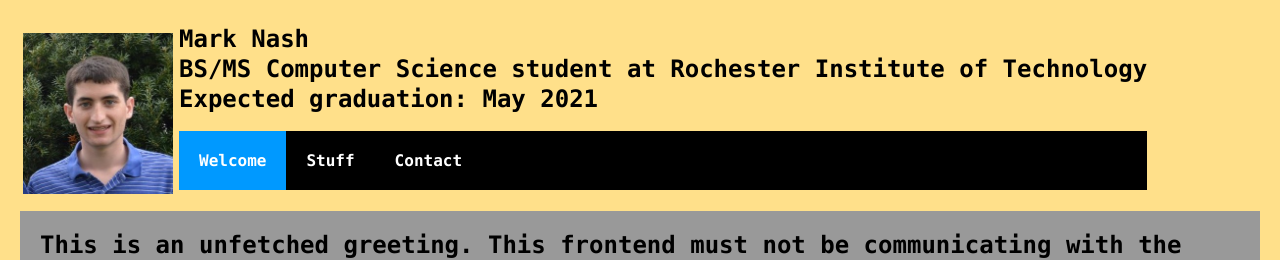
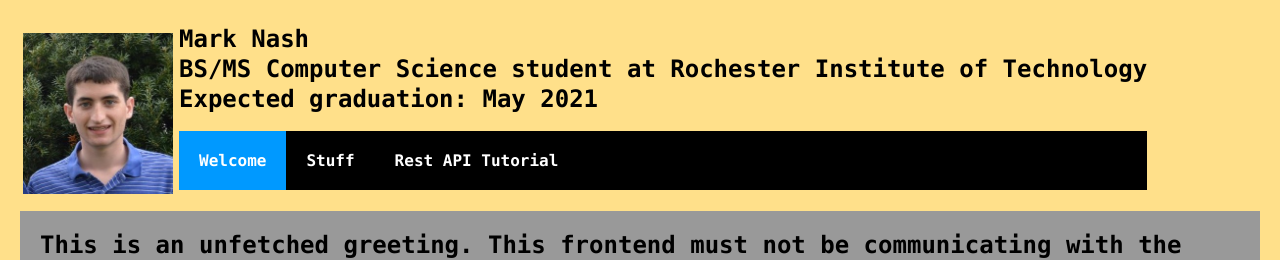
Before and after one commit to abacef/my-website, a React (Create React App) app in the folder src/main/resources/: page / in a window 1280 px wide. Shown: the top 260 px of the page. Built offline with nearby package versions, Linux system fonts and the light colour scheme; no server answers.

Commit message:
Componentized the main component class

```diff
--- a/src/main/resources/src/components/App.js
+++ b/src/main/resources/src/components/AppMain.js
@@ -1,57 +1,18 @@
 import React, { Component } from 'react';
-import {
-	Route,
-	NavLink,
-	BrowserRouter
-} from "react-router-dom";
-import Welcome from "./Welcome";
-import Stuff from "./Stuff";
-import Contact from "./Contact";
 
-export default class App extends Component {
+import { BrowserRouter } from "react-router-dom";
 
-	constructor(props) {
-		super();
-	}
+import Routes from "./Routes";
+import SiteHeader from "./SiteHeader";
+
+export default class AppMain extends Component {
 
 	render() {
-		console.log("rendering " + this.constructor.name);
 		return (
 			<BrowserRouter>
 				<div>
-					<table className="basic-info">
-						<tr>
-							<td>
-								<img src="/img/me.jpg" width="150px" alt="logo"/>
-							</td>
-							<td>
-								<table>
-									<tr>
-										<h2>Mark Nash</h2>
-									</tr>
-									<tr>
-										<h2>BS/MS Computer Science student at Rochester Institute of Technology</h2>
-									</tr>
-									<tr>
-										<h2>Expected graduation: May 2021</h2>
-									</tr>
-									<tr>
-										<ul className="header">
-											<li><NavLink exact to="/">Welcome</NavLink></li>
-											<li><NavLink to="/stuff">Stuff</NavLink></li>
-											<li><NavLink to="/contact">Contact</NavLink></li>
-										</ul>
-									</tr>
-								</table>
-							</td>
-						</tr>
-					</table>
-
-					<div className="content">
-						<Route exact path="/" component={Welcome}/>
-						<Route path="/stuff" component={Stuff}/>
-						<Route path="/contact" component={Contact}/>
-					</div>
+					<SiteHeader />
+					<Routes />
 				</div>
 			</BrowserRouter>
 
--- /dev/null
+++ b/src/main/resources/src/components/Routes.js
@@ -0,0 +1,27 @@
+import React, { Component } from "react";
+import {Route} from "react-router-dom";
+
+import Welcome from "./routes/Welcome";
+import Stuff from "./routes/Stuff";
+import RestAPITutorial from "./routes/RestAPITutorial";
+
+/**
+ * This div is where the content of a route will render when someone selects the hyperlink bound to this
+ * route in the nav bar
+ *
+ * This maps the hyperlink path to the component to render
+ *
+ * These route components exist in the package "routes"
+ */
+export default class Routes extends Component {
+
+	render() {
+		return (
+			<div className="content">
+				<Route exact path="/" component={Welcome}/>
+				<Route path="/stuff" component={Stuff}/>
+				<Route path="/bugs" component={RestAPITutorial}/>
+			</div>
+		)
+	}
+}
--- /dev/null
+++ b/src/main/resources/src/components/SiteHeader.js
@@ -0,0 +1,57 @@
+import React, { Component } from "react";
+
+import NavBar from "./site-header/NavBar"
+
+export default class SiteHeader extends Component {
+
+	constructor(props) {
+		super();
+
+		this.state = {
+			inAPIState: false
+		}
+
+	}
+
+	render() {
+
+		if (this.state.inAPIState) {
+			return <NavBar/>;
+		}
+
+		// else
+		return (
+			<table className="basic-info">
+				<tr>
+
+					<td>
+						<img src="/img/me.jpg" width="150px" alt="logo"/>
+					</td>
+
+					<td>
+						<table>
+
+							<tr>
+								<h2>Mark Nash</h2>
+							</tr>
+
+							<tr>
+								<h2>BS/MS Computer Science student at Rochester Institute of Technology</h2>
+							</tr>
+
+							<tr>
+								<h2>Expected graduation: May 2021</h2>
+							</tr>
+
+							<tr>
+								<NavBar />
+							</tr>
+
+						</table>
+					</td>
+
+				</tr>
+			</table>
+		);
+	}
+}
--- a/src/main/resources/src/components/Contact.js
+++ b/src/main/resources/src/components/routes/RestAPITutorial.js
@@ -1,6 +1,6 @@
 import React, { Component } from "react";
 
-export default class Contact extends Component {
+export default class RestAPITutorial extends Component {
 	render() {
 		return (
 			<div>
--- /dev/null
+++ b/src/main/resources/src/components/site-header/NavBar.js
@@ -0,0 +1,15 @@
+import React, { Component } from "react";
+import {NavLink} from "react-router-dom";
+
+export default class NavBar extends Component {
+
+	render() {
+		return (
+			<ul className="header">
+				<li><NavLink exact to="/">Welcome</NavLink></li>
+				<li><NavLink to="/stuff">Stuff</NavLink></li>
+				<li><NavLink to="/bugs">Rest API Tutorial</NavLink></li>
+			</ul>
+		)
+	}
+}
--- a/src/main/resources/src/index.js
+++ b/src/main/resources/src/index.js
@@ -1,6 +1,6 @@
 import React from 'react';
 import ReactDOM from 'react-dom';
-import App from './components/App';
+import AppMain from './components/AppMain';
 import "./index.css"
 
-ReactDOM.render(<App />, document.getElementById('root'));
+ReactDOM.render(<AppMain />, document.getElementById('root'));
```
Also changed, not shown: src/main/resources/src/components/routes/Stuff.js (renamed from src/main/resources/src/components/Stuff.js), src/main/resources/src/components/routes/Welcome.js (renamed from src/main/resources/src/components/Welcome.js), 2 other files (tests, documents, lock files or other folders).
